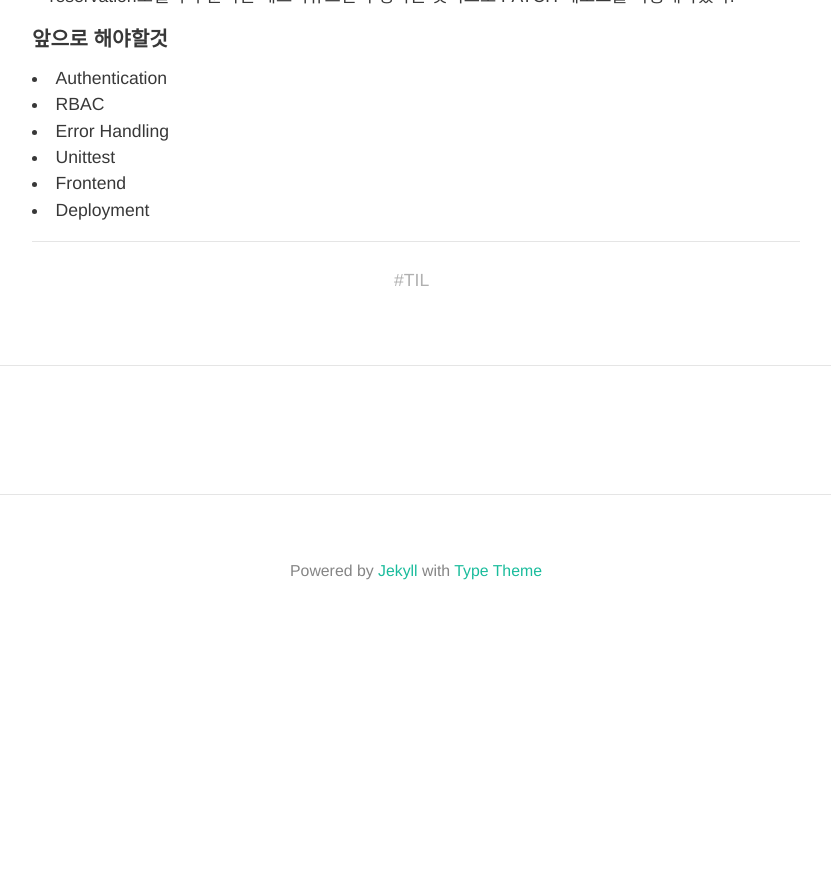
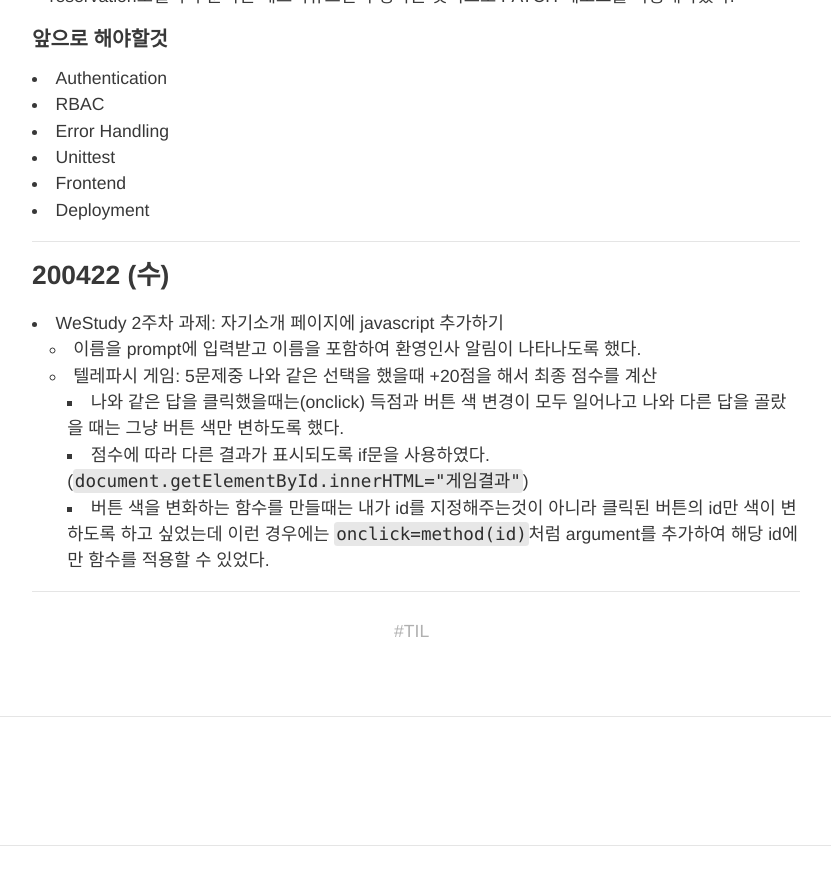
Before and after one commit to HyunlangBan/hyunlangban.github.io, a Jekyll site: the page built from _posts/TIL/2020-04-20-week-til.md, in a window 1280 px wide and 900 px high, scrolled down 853 px. Shown: the top 885 px of the window, without its empty margins (224-1055 px from the left). Built offline with Jekyll 4.4.1, drawn with Linux system fonts in a browser that asks for light colours; nearby versions of some CDN libraries; some web fonts are replaced; comment, search, counter and statistics services are not loaded; before the commit the page ends 1500 px from its top, so only the background shows below that.

Commit message:
Add 200422 TIL

```diff
--- a/_posts/TIL/2020-04-20-week-til.md
+++ b/_posts/TIL/2020-04-20-week-til.md
@@ -28,3 +28,13 @@ title: 200420-200426 TIL
 - Deployment
 
 ---
+
+### 200422 (수)
+- WeStudy 2주차 과제: 자기소개 페이지에 javascript 추가하기
+  - 이름을 prompt에 입력받고 이름을 포함하여 환영인사 알림이 나타나도록 했다.
+  - 텔레파시 게임: 5문제중 나와 같은 선택을 했을때 +20점을 해서 최종 점수를 계산
+     - 나와 같은 답을 클릭했을때는(onclick) 득점과 버튼 색 변경이 모두 일어나고 나와 다른 답을 골랐을 때는 그냥 버튼 색만 변하도록 했다.
+     - 점수에 따라 다른 결과가 표시되도록 if문을 사용하였다.(`document.getElementById.innerHTML="게임결과"`)
+     - 버튼 색을 변화하는 함수를 만들때는 내가 id를 지정해주는것이 아니라 클릭된 버튼의 id만 색이 변하도록 하고 싶었는데 이런 경우에는 `onclick=method(id)`처럼 argument를 추가하여 해당 id에만 함수를 적용할 수 있었다.
+
+---
```
